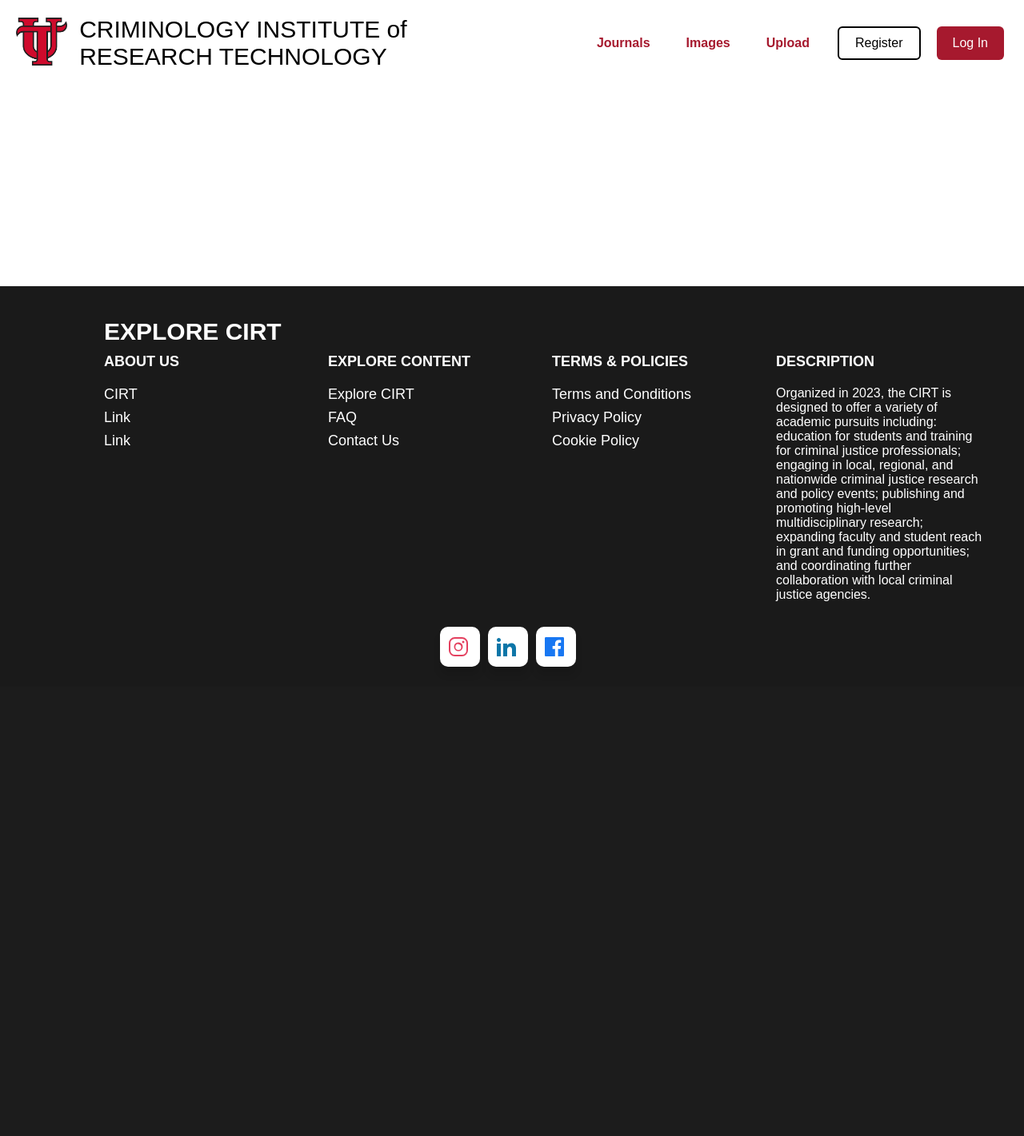
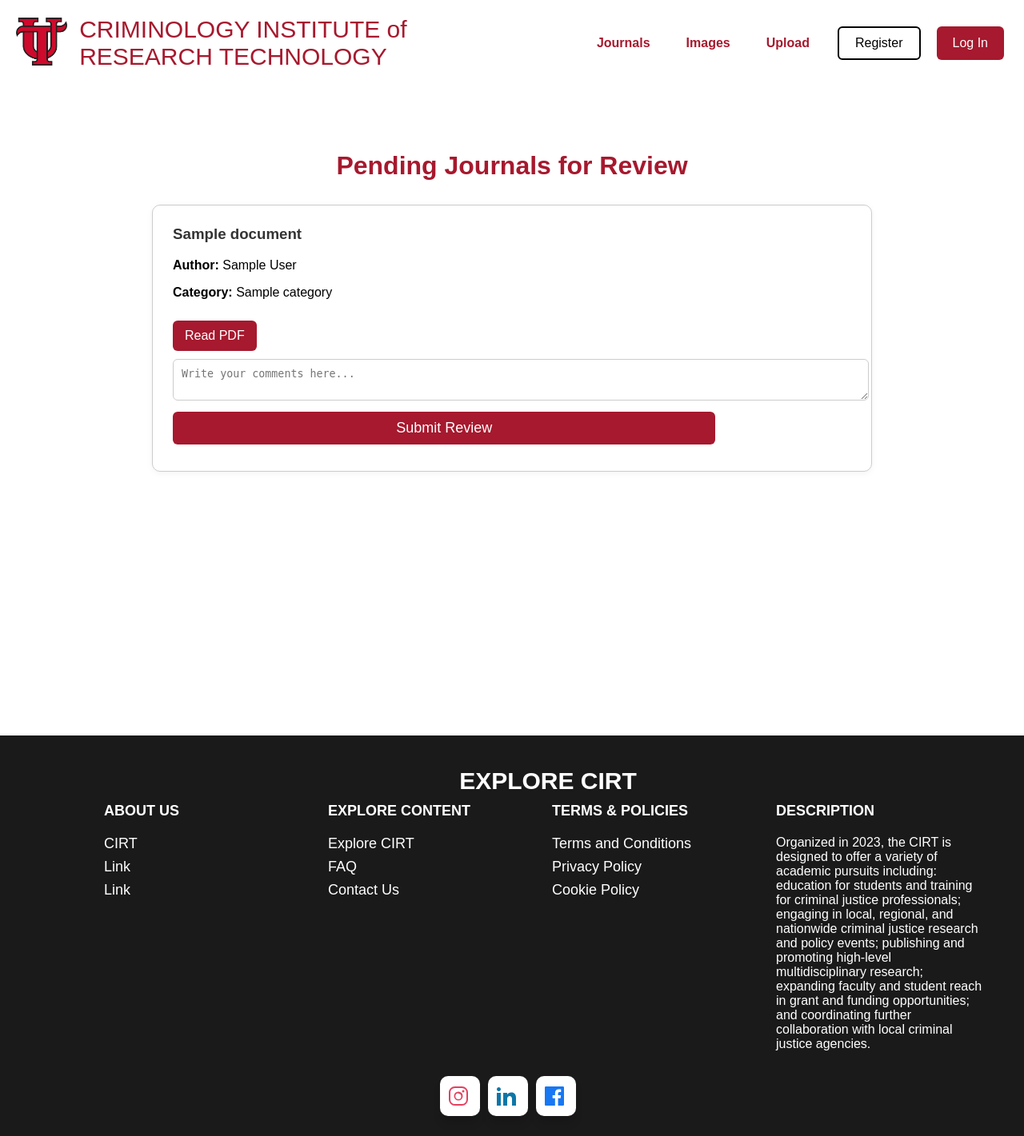
Before and after one commit to mayaschroeder04/CIRTWebsite, a Django app: page /assigned-journals/ in a window 1280 px wide. Shown: the whole page at 80% size. Before the commit the page ends 834 px from the top, so only its background shows below. Run offline with Django 5.2, Linux system fonts and the light colour scheme; tables that the repository leaves empty hold one stand-in row (values such as "Sample post").

Commit message:
view pending journals.html

```diff
--- a/CIRTWebsiteDjango/cirtwebsite/main/templates/assigned-journals.html
+++ b/CIRTWebsiteDjango/cirtwebsite/main/templates/assigned-journals.html
@@ -1,10 +1,165 @@
 {% extends 'base.html' %}
-{% block title %}Pending Journals - University of Tampa CIRT{% endblock %}
+{% load static %}
+
+{% block title %}Pending Journals - Reviewer Dashboard{% endblock %}
 
 {% block content %}
+<style>
+    .container {
+        max-width: 900px;
+        margin: 40px auto;
+        padding: 20px;
+    }
 
+    h1 {
+        text-align: center;
+        color: #a6192e;
+        margin-bottom: 30px;
+    }
 
+    .journal-card {
+        background: #fff;
+        border: 1px solid #ccc;
+        padding: 25px;
+        margin-bottom: 20px;
+        border-radius: 10px;
+        box-shadow: 0 2px 8px rgba(0,0,0,0.05);
+    }
 
+    .journal-card h3 {
+        margin-top: 0;
+        color: #333;
+    }
 
+    .actions {
+        margin-top: 15px;
+    }
 
+    textarea {
+        width: 100%;
+        padding: 10px;
+        border-radius: 6px;
+        border: 1px solid #ccc;
+        margin-top: 10px;
+        resize: vertical;
+    }
+
+    .btn {
+        display: inline-block;
+        padding: 10px 15px;
+        margin-top: 10px;
+        background-color: #a6192e;
+        color: #fff;
+        text-decoration: none;
+        border: none;
+        border-radius: 6px;
+        cursor: pointer;
+    }
+
+    .btn:hover {
+        background-color: #861421;
+    }
+
+    .modal {
+        display: none;
+        position: fixed;
+        z-index: 1000;
+        left: 0;
+        top: 0;
+        width: 100%;
+        height: 100%;
+        overflow: auto;
+        background-color: rgba(0,0,0,0.6);
+    }
+
+    .modal-content {
+        background-color: #fefefe;
+        margin: 5% auto;
+        padding: 20px;
+        border: 1px solid #888;
+        width: 80%;
+        max-width: 800px;
+        border-radius: 12px;
+        position: relative;
+    }
+
+    .close {
+        color: #aaa;
+        position: absolute;
+        top: 15px;
+        right: 20px;
+        font-size: 28px;
+        font-weight: bold;
+        cursor: pointer;
+    }
+
+    .close:hover {
+        color: #000;
+    }
+
+    iframe {
+        width: 100%;
+        height: 500px;
+        border: none;
+        margin-top: 15px;
+    }
+</style>
+
+<div class="container">
+    <h1>Pending Journals for Review</h1>
+
+    <div class="journal-list">
+        {% for journal in pending_journals %}
+        <div class="journal-card">
+            <h3>{{ journal.title }}</h3>
+            <p><strong>Author:</strong> {{ journal.author }}</p>
+            <p><strong>Category:</strong> {{ journal.category.name }}</p>
+
+            <div class="actions">
+                {% if journal.author.username == "abc" %}
+                <button class="btn" onclick="openModal('{{ journal.file_url }}')">Read PDF</button>
+                {% else %}
+                <a href="{{ journal.file_url }}" target="_blank" class="btn">Read PDF</a>
+                {% endif %}
+
+                <form action="{% url 'submit_review' journal.id %}" method="POST">
+                    {% csrf_token %}
+                    <textarea name="review_comment" placeholder="Write your comments here..." required></textarea>
+                    <button type="submit" class="btn submit-btn">Submit Review</button>
+                </form>
+            </div>
+        </div>
+        {% empty %}
+        <p>No journals pending review right now.</p>
+        {% endfor %}
+    </div>
+</div>
+
+<!-- Modal -->
+<div id="pdfModal" class="modal">
+    <div class="modal-content">
+        <span class="close" onclick="closeModal()">&times;</span>
+        <h2><strong>Journal Preview - Adam Cobb</strong></h2>
+        <iframe id="pdfFrame" src=""></iframe>
+    </div>
+</div>
+
+<script>
+    function openModal(pdfUrl) {
+        document.getElementById("pdfFrame").src = pdfUrl;
+        document.getElementById("pdfModal").style.display = "block";
+    }
+
+    function closeModal() {
+        document.getElementById("pdfModal").style.display = "none";
+        document.getElementById("pdfFrame").src = "";
+    }
+
+    window.onclick = function(event) {
+        const modal = document.getElementById("pdfModal");
+        if (event.target == modal) {
+            closeModal();
+        }
+    }
+</script>
 {% endblock %}
--- a/CIRTWebsiteDjango/cirtwebsite/main/urls.py
+++ b/CIRTWebsiteDjango/cirtwebsite/main/urls.py
@@ -61,4 +61,6 @@ urlpatterns = [
     path("contact/", views.contact_view, name="contact"),
 
     path('view_pdf/<int:doc_id>/', views.view_pdf, name='view_pdf'),
+
+    path('submit-review/<int:journal_id>/', views.submit_review, name='submit_review'),
 ]
--- a/CIRTWebsiteDjango/cirtwebsite/main/views.py
+++ b/CIRTWebsiteDjango/cirtwebsite/main/views.py
@@ -163,7 +163,10 @@ def view_uploads(request):
     return render(request, "view-uploads.html")
 
 def assigned_journals(request):
-    return render(request, "assigned-journals.html")
+    journals = Document.objects.all()  # no filter
+    return render(request, 'assigned-journals.html', {
+        'pending_journals': journals
+    })
 
 
 def past_uploads(request):
@@ -511,3 +514,13 @@ def contact_view(request):
 
 def view_pdf(request, doc_id):
     return render(request, 'view_pdf.html')
+
+def submit_review(request, journal_id):
+    if request.method == "POST":
+        journal = get_object_or_404(Document, id=journal_id)
+        comment = request.POST.get("review_comment")
+
+        # Save comment logic goes here (maybe to a Review model?)
+        print(f"Review submitted for {journal.title}: {comment}")
+
+        return redirect("assigned_journals")  # Or wherever you want to redirect
```
